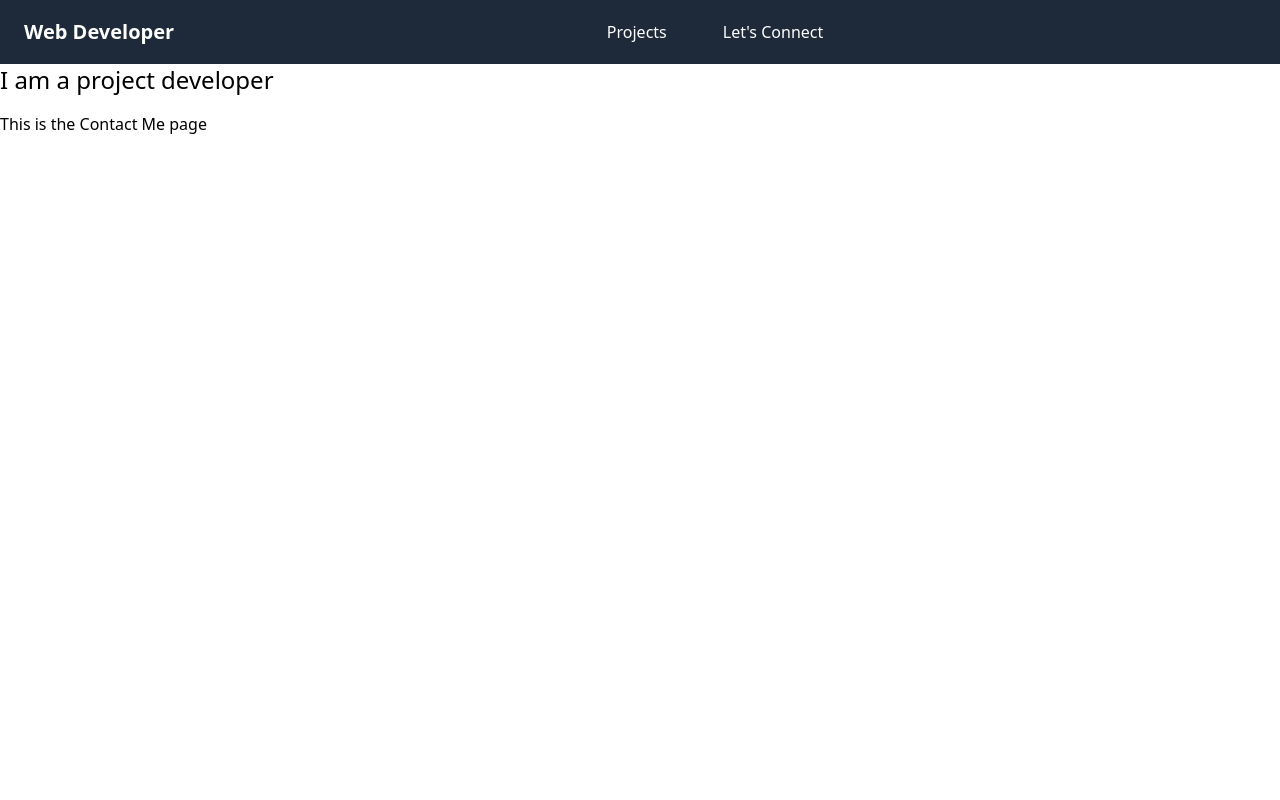
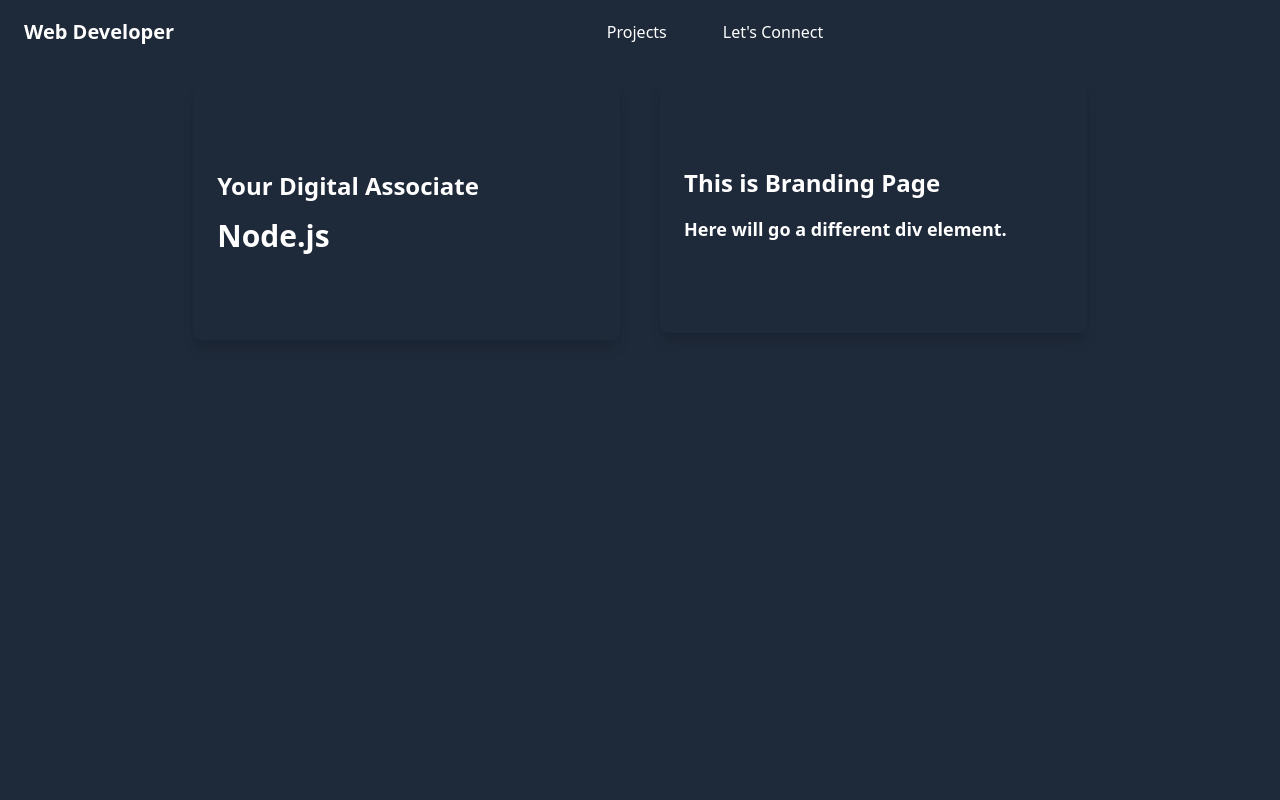
Before and after one commit to shobhankumarrath/Shobhan-Kumar-Rath-Portfolio, a React (Vite) app: page / in a window 1280 px wide. Shown: the top 800 px of the page. Built offline with nearby package versions, Linux system fonts and the light colour scheme.

Commit message:
added branding component

```diff
--- a/package.json
+++ b/package.json
@@ -11,9 +11,12 @@
   },
   "dependencies": {
     "@tailwindcss/vite": "^4.0.6",
+    "framer-motion": "^12.4.3",
     "react": "^19.0.0",
     "react-dom": "^19.0.0",
+    "react-icons": "^5.4.0",
     "react-router-dom": "^7.1.5",
+    "react-simple-typewriter": "^5.0.1",
     "tailwindcss": "^4.0.6"
   },
   "devDependencies": {
--- a/src/App.jsx
+++ b/src/App.jsx
@@ -2,6 +2,7 @@ import { useState, useRef } from 'react'
 import Navbar from './components/Navbar'
 import ContactMe from './components/ContactMe'
 import Projects from './components/Projects'
+import BrandingBar from './components/BrandingBar'
 
 
 function App() {
@@ -9,6 +10,7 @@ function App() {
   return (
     <>
       <Navbar />
+      <BrandingBar />
       <Projects />
       <ContactMe />
     </>
--- /dev/null
+++ b/src/components/BrandingBar.jsx
@@ -0,0 +1,36 @@
+import React from "react";
+import { Typewriter } from "react-simple-typewriter";
+
+const BrandingBar = () => {
+    return (
+        <div className="pt-16 bg-gray-800">
+            <div className="h-screen flex items-start justify-center bg-gray-800">
+                {/* Left Side - Animated Typing */}
+                <div className="w-1/3 h-64 flex flex-col justify-center bg-gray-800 shadow-lg rounded-lg p-6 mt-[+20px]">
+                    <span className="text-2xl font-bold mb-4 text-white">Your Digital Associate</span>
+                    <span className="text-3xl font-semibold text-white">
+                        <Typewriter
+                            words={["Frontend", "Backend", "Node.js", "React.JS"]}
+                            loop={true}
+                            cursor
+                            cursorStyle="|"
+                            typeSpeed={120}
+                            deleteSpeed={50}
+                            delaySpeed={1000}
+                        />
+                    </span>
+                </div>
+                <div className="w-10"></div>
+                {/* Right Side - Branding Content */}
+                <div className="w-1/3 h-64 flex flex-col justify-center bg-gary-800 shadow-lg rounded-lg p-6 mt-[+13px]">
+                    <span className="text-2xl font-bold mb-4 text-white">This is Branding Page</span>
+                    <span className="text-lg font-semibold text-white">
+                        Here will go a different div element.
+                    </span>
+                </div>
+            </div>
+        </div>
+    );
+};
+
+export default BrandingBar;
--- a/src/components/ContactMe.jsx
+++ b/src/components/ContactMe.jsx
@@ -4,7 +4,11 @@ const ContactMe = () => {
     console.log("ContactMe component rendered!");
     return (
         <div className="pt-4"> {/* Adds space for the navbar */}
-            <h1>This is the Contact Me page</h1>
+            <div className=''>
+                <div className=''>
+                    <h1>This is </h1>
+                </div>
+            </div>
         </div>
     )
 }
```
Also changed, not shown: 1 other file (tests, documents, lock files or other folders).
